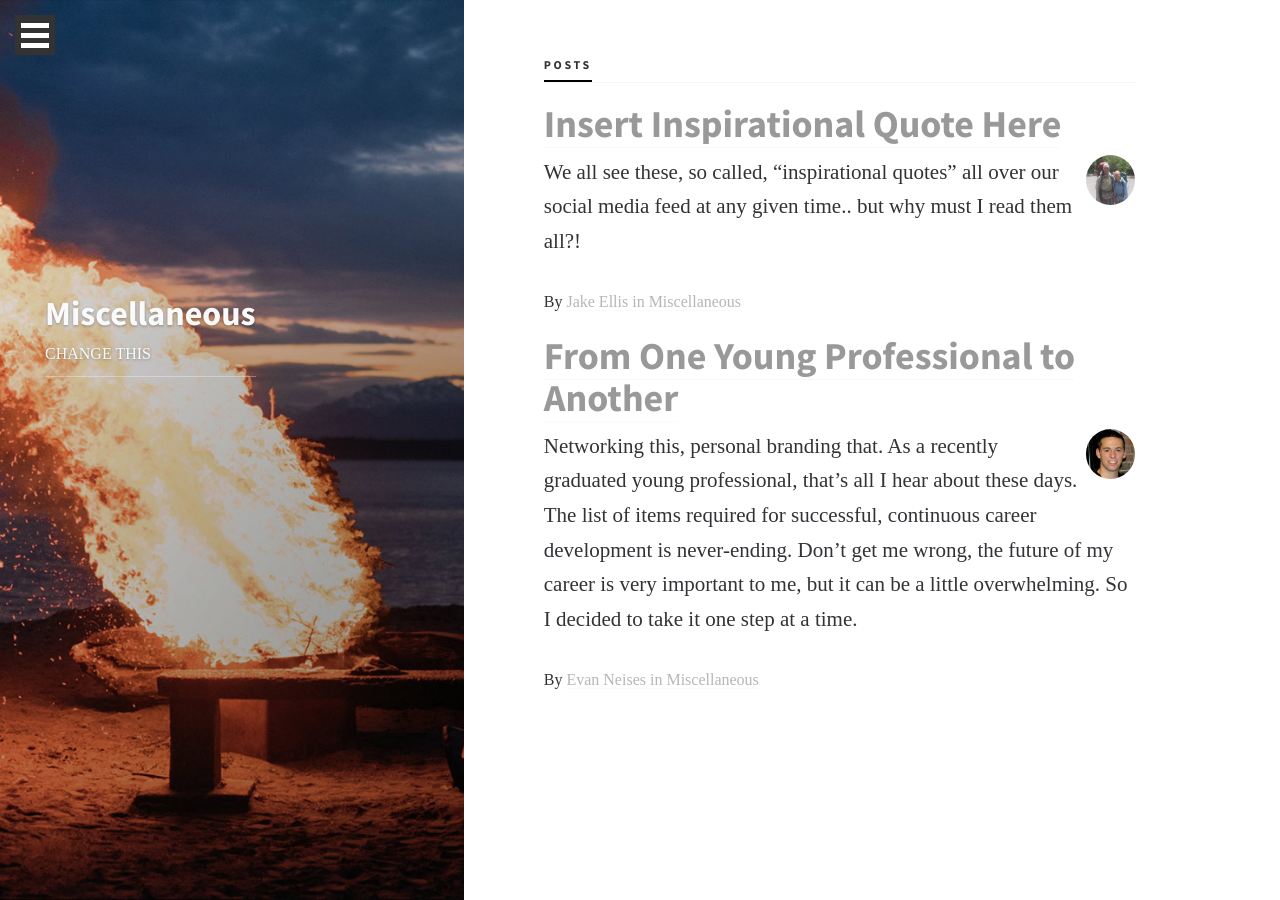
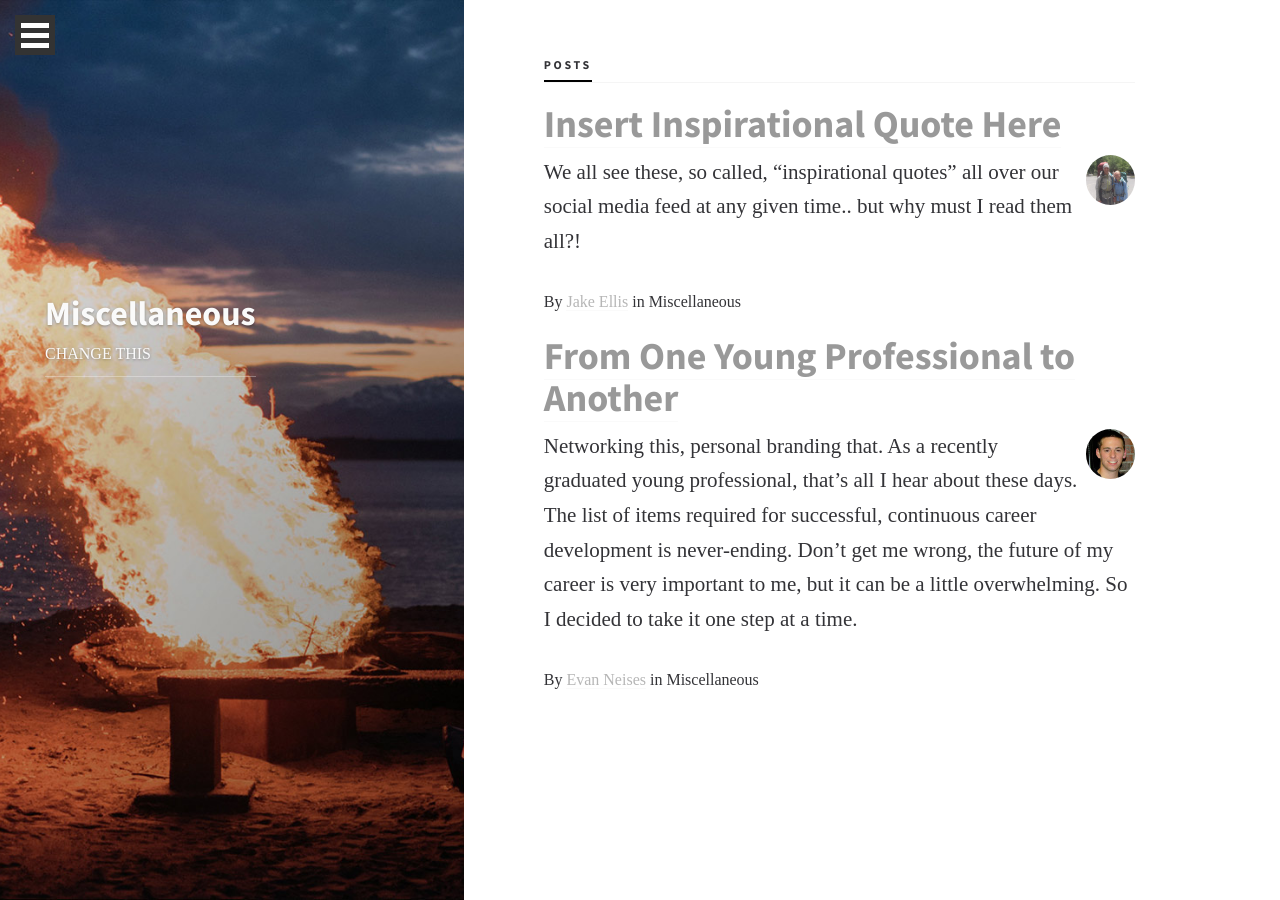
Before and after one commit to EJBlog/EJBlog.github.io, a Jekyll site: the page built from misc_category.html, in a window 1280 px wide. Built offline with Jekyll 4.4.1, drawn with Linux system fonts in a browser that asks for light colours; nearby versions of some CDN libraries; some web fonts are replaced; some of the changed lines change nothing that is shown.

Commit message:
Update misc_category.html

```diff
--- a/_layouts/misc_category.html
+++ b/_layouts/misc_category.html
@@ -88,13 +88,13 @@
           				{{ post.excerpt }}
           			      </div>
           			<p  class="meta">
-          				{% if post.post_author == "Evan Neises"%}
-          					By <a href="{{ site.url }}/author_evan.html">{{ post.post_author }} in <a href="{{ site.url }}/category.html">{{ post.post_category }}</a>
-          				{% elsif post.post_author == "Jake Ellis"%}
-          					By <a href="{{ site.url }}/author_jake.html">{{ post.post_author }} in <a href="{{ site.url }}/category.html">{{ post.post_category }}</a>
-          				{% else %}
-          					By <a href="{{ site.url }}/author_guest.html">{{ post.post_author }} in <a href="{{ site.url }}/category.html">{{ post.post_category }}</a>
-          				{% endif %}
+				{% if post.post_author == "Evan Neises"%}
+					By <a href="{{ site.url }}/author_evan.html">{{ post.post_author }}</a> in {{ post.post_category }}
+				{% elsif post.post_author == "Jake Ellis"%}
+					By <a href="{{ site.url }}/author_jake.html">{{ post.post_author }}</a> in {{ post.post_category }}
+				{% else %}
+					By <a href="{{ site.url }}/author_guest.html">{{ post.post_author }}</a> in {{ post.post_category }}
+				{% endif %}
           			</p>
           			  {% endfor %}
           			</div>
```
